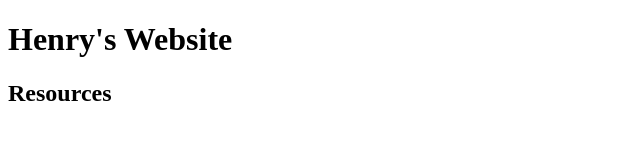
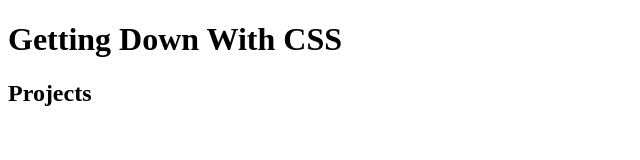
Before and after one commit to DroidRazer/itd110, a plain HTML site: page gdwcss/index.html in a window 1280 px wide. Shown: the whole page, without its empty margins (0-640 px from the left). Drawn offline with Linux system fonts and the light colour scheme.

Commit message:
changed gdwc to gdwcss, changed gdwh to gdwhtml

```diff
--- a/gdwc/index.html
+++ b/gdwcss/index.html
@@ -2,12 +2,12 @@
 <html lang="en">
 <head>
 <meta charset="utf-8">
-<title>Henry's Website</title>
+<title>Getting Down With CSS</title>
 </head>
 <body>
-<h1>Henry's Website</h1>
+<h1>Getting Down With CSS</h1>
 
-<h2>Resources</h2>
+<h2>Projects</h2>
 
 </body>
 </html>
```
Also changed, not shown: index.html (+2 -2 lines), gdwhtml/block.html (renamed from gdwh/block.html), gdwhtml/css_properties.html (renamed from gdwh/css_properties.html), gdwhtml/description.html (renamed from gdwh/description.html), gdwhtml/favorite.html (renamed from gdwh/favorite.html), gdwhtml/index.html (renamed from gdwh/index.html), gdwhtml/object.html (renamed from gdwh/object.html), gdwhtml/ordered.html (renamed from gdwh/ordered.html), gdwhtml/special.html (renamed from gdwh/special.html), gdwhtml/unordered.html (renamed from gdwh/unordered.html).
